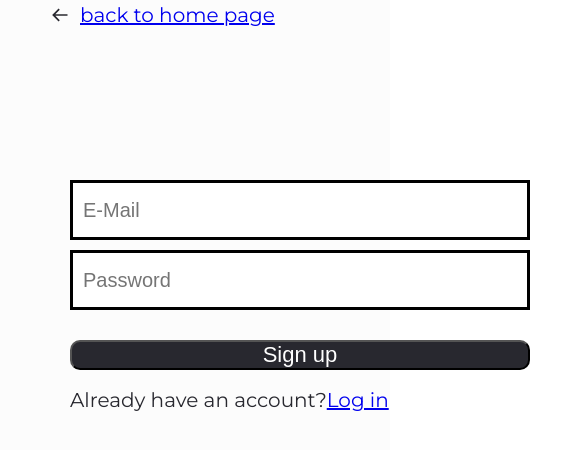
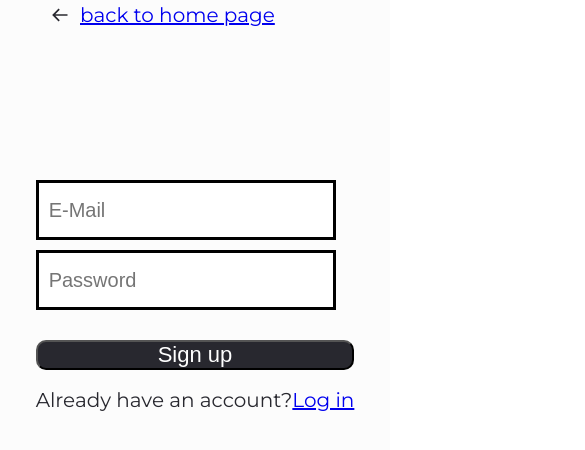
Before and after one commit to susizhang/German_Mindmap_Dictionary_frontend, a React (Create React App) app: page /signup in a window 390 px wide. Shown: the top 450 px of the page, 585 px wide, since content can reach past the window. Built offline with nearby package versions, Linux system fonts and the light colour scheme; no server answers; what markmap-view would draw is missing.

Commit message:
responsive design for login and signup page

```diff
--- a/src/components/signup+login/Signup.css
+++ b/src/components/signup+login/Signup.css
@@ -1,12 +1,3 @@
-.signUp-card {
-  width: 600px;
-  height: 500px;
-  display: flex;
-  margin: 0 auto;
-  padding-top: 140px;
-  justify-content: center;
-}
-
 .signup {
   display: flex;
   flex-direction: column;
@@ -23,6 +14,54 @@
   font-size: 22px;
 }
 
+@media (max-width: 350px) {
+  .signUp-card {
+    width: 300px;
+    height: 500px;
+    display: flex;
+    margin: 0 auto;
+    padding-top: 140px;
+    justify-content: center;
+  }
+
+  .signUp-input {
+    border: 3px solid black;
+    margin-top: 10px;
+    padding-left: 10px;
+    width: 280px;
+    height: 60px;
+    font-size: 20px;
+  }
+}
+@media (min-width: 351px) {
+  .signUp-card {
+    width: 380px;
+    height: 500px;
+    display: flex;
+    margin: 0 auto;
+    padding-top: 140px;
+    justify-content: center;
+  }
+
+  .signUp-input {
+    border: 3px solid black;
+    margin-top: 10px;
+    padding-left: 10px;
+    width: 300px;
+    height: 60px;
+    font-size: 20px;
+  }
+}
+
+@media (min-width: 640px) {
+  .signUp-card {
+    width: 600px;
+    height: 500px;
+    display: flex;
+    margin: 0 auto;
+    padding-top: 140px;
+    justify-content: center;
+  }
   .signUp-input {
     border: 3px solid black;
     margin-top: 10px;
@@ -31,3 +70,4 @@
     height: 60px;
     font-size: 20px;
   }
+}
```
Lines whose indentation alone changed are shown as unchanged.
